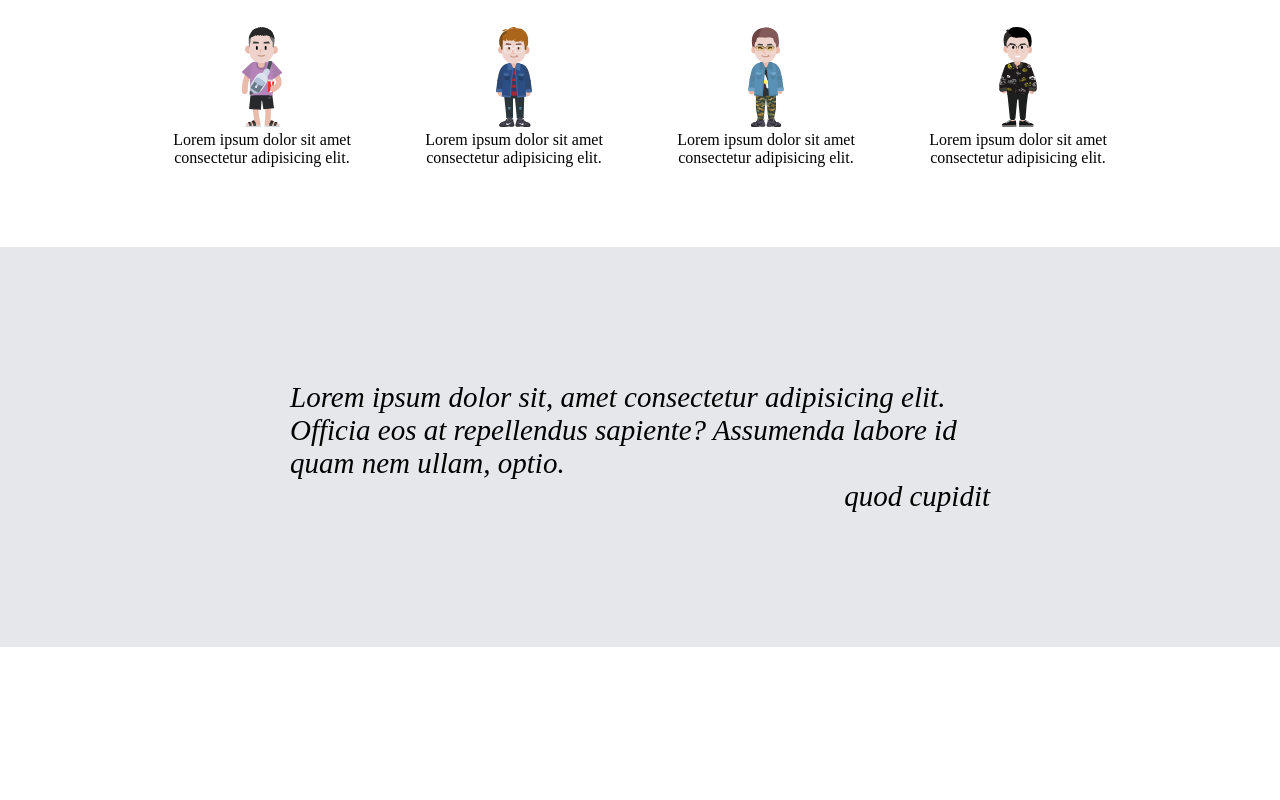
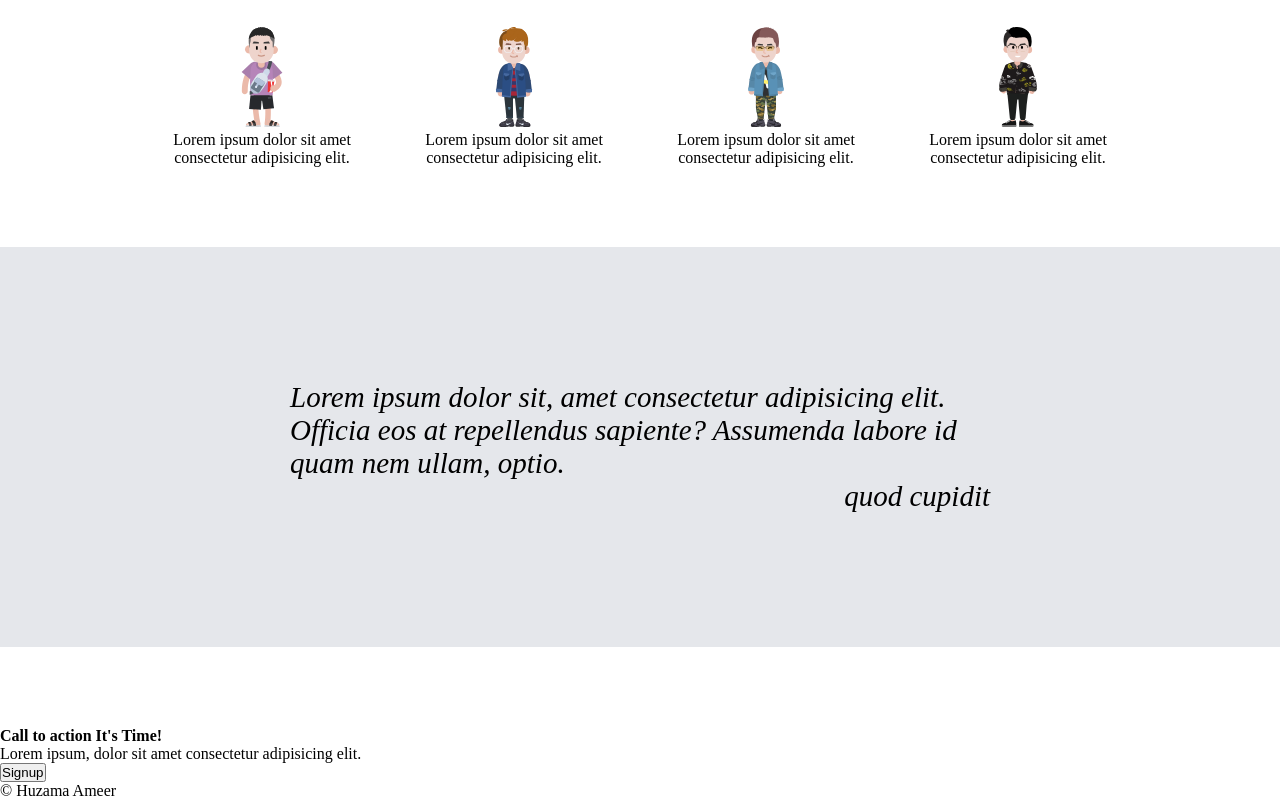
Before and after one commit to Huzama-Ameer/landing-page, a plain HTML site: page index.html in a window 1280 px wide. Shown: the part 887-1687 px from the top of the page. Before the commit the page ends 1614 px from the top, so only its background shows below. Drawn offline with Linux system fonts and the light colour scheme.

Commit message:
Write html code for signup sec and footer

```diff
--- a/index.html
+++ b/index.html
@@ -69,6 +69,19 @@
             <p class="author">quod cupidit</p>
         </div>
     </div>
+
+    <div class="signup-container">
+        <div>
+            <h4>Call to action It's Time!</h2>
+            <p>Lorem ipsum, dolor sit amet consectetur adipisicing elit.</p>
+        </div>
+        <div>
+            <button>Signup</button>
+        </div>
+    </div>
+    <footer>
+        <p>&copy; Huzama Ameer</p>
+    </footer>
 </body>
 
 </html>
```
